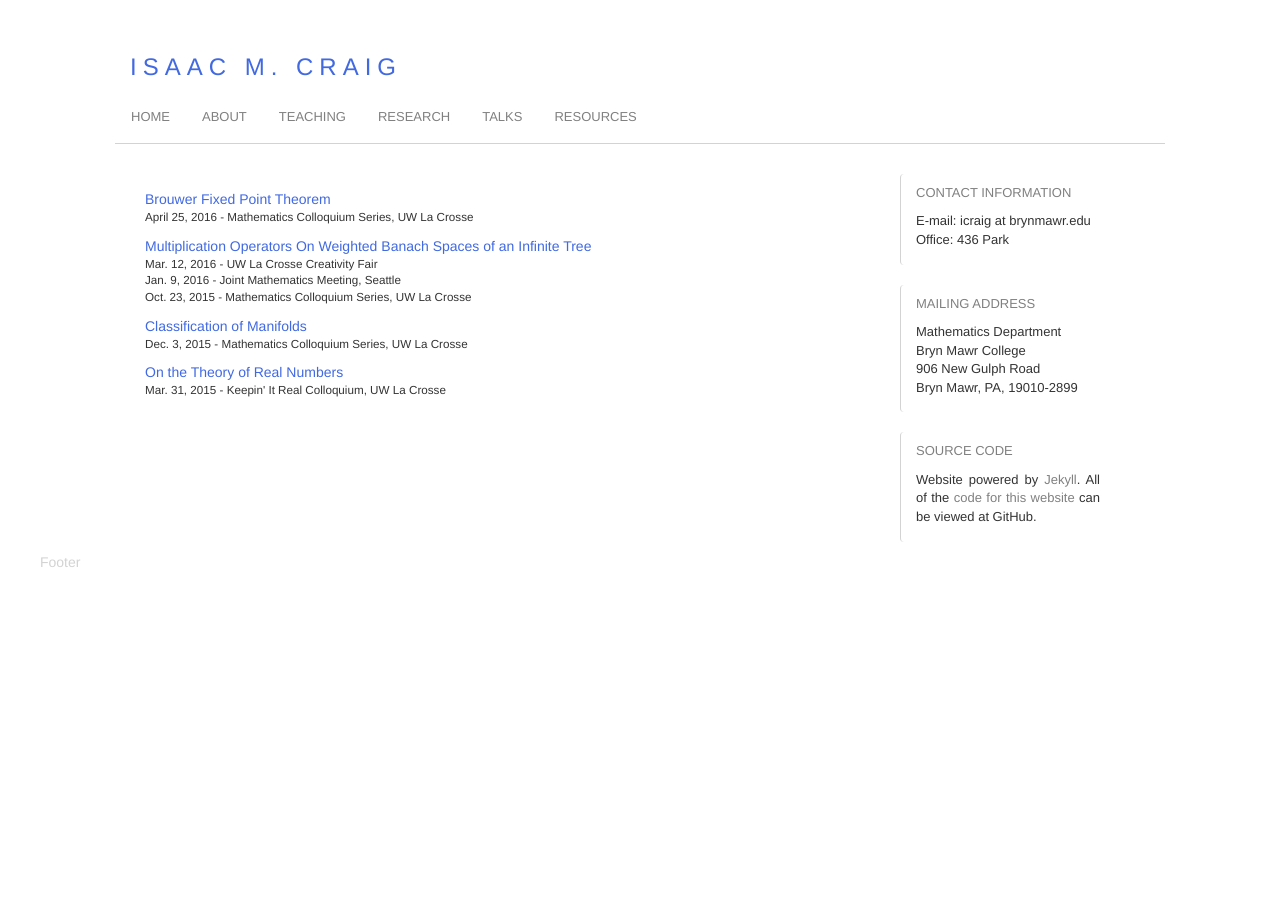
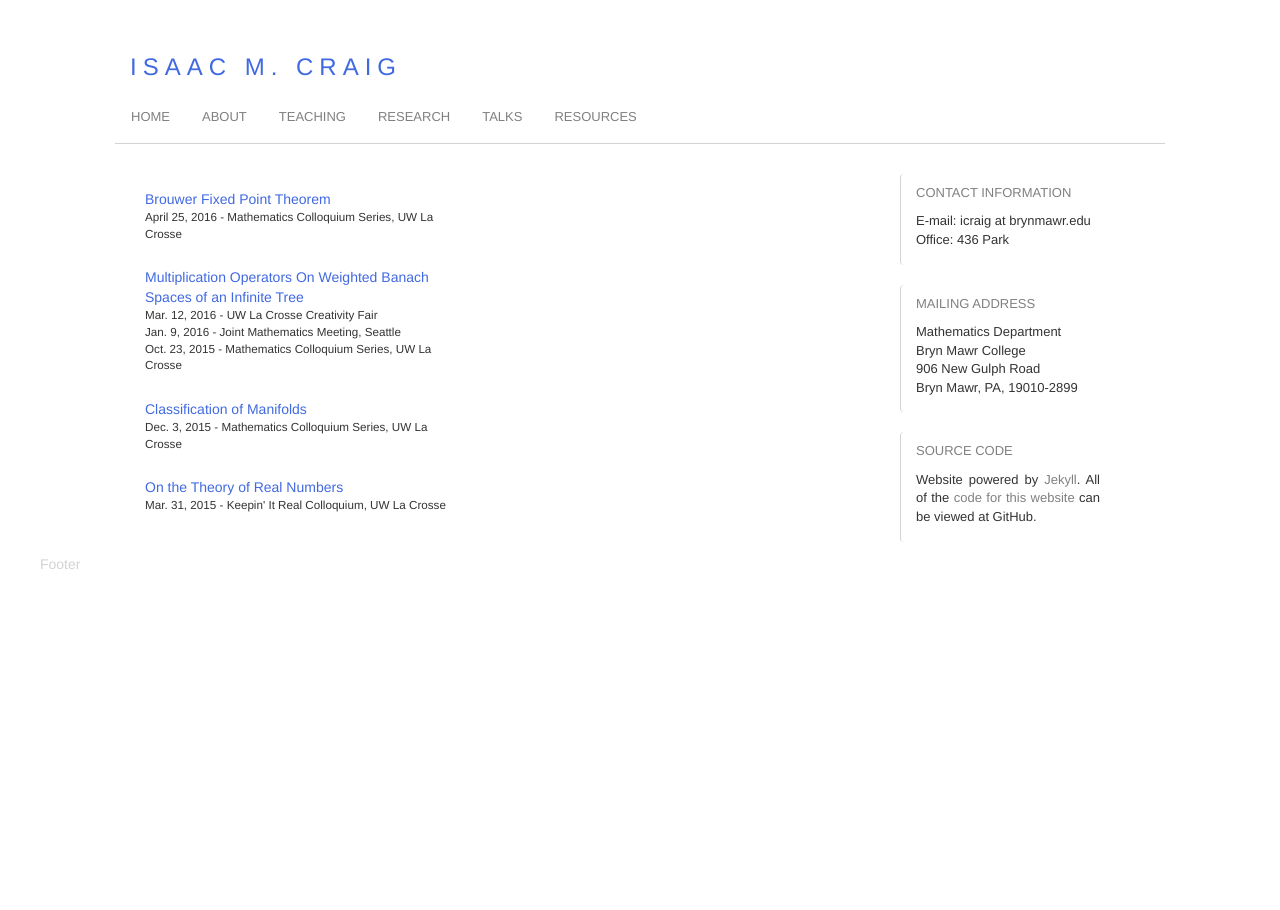
Before and after one commit to isundberg/isaacmc.github.io, a Jekyll site: the page built from talks/index.html, in a window 1280 px wide. Built offline with Jekyll 4.4.1, drawn with Linux system fonts in a browser that asks for light colours.

Commit message:
Update index.html

```diff
--- a/talks/index.html
+++ b/talks/index.html
@@ -3,24 +3,32 @@ layout: default
 title:
 ---
 
+<div id="contentBlock" class="col-sm-8">
 <div id="contentItem" class="col-sm-8">Brouwer Fixed Point Theorem</div>
 <ul id="contentList" class="col-sm-8">
   <li>April 25, 2016 - Mathematics Colloquium Series, UW La Crosse</li>
 </ul>
+</div>
 
+<div id="contentBlock" class="col-sm-8">
 <div id="contentItem" class="col-sm-8">Multiplication Operators On Weighted Banach Spaces of an Infinite Tree</div>
 <ul id="contentList" class="col-sm-8">
   <li>Mar. 12, 2016 - UW La Crosse Creativity Fair</li>
   <li>Jan. 9, 2016 - Joint Mathematics Meeting, Seattle</li>
   <li>Oct. 23, 2015 - Mathematics Colloquium Series, UW La Crosse</li>
 </ul>
+</div>
 
+<div id="contentBlock" class="col-sm-8">
 <div id="contentItem" class="col-sm-8">Classification of Manifolds</div>
 <ul id="contentList" class="col-sm-8">
   <li>Dec. 3, 2015 - Mathematics Colloquium Series, UW La Crosse</li>
 </ul>
+</div>
 
+<div id="contentBlock" class="col-sm-8">
 <div id="contentItem" class="col-sm-8">On the Theory of Real Numbers</div>
 <ul id="contentList" class="col-sm-8">
   <li>Mar. 31, 2015 - Keepin' It Real Colloquium, UW La Crosse</li>
 </ul>
+</div>
```
